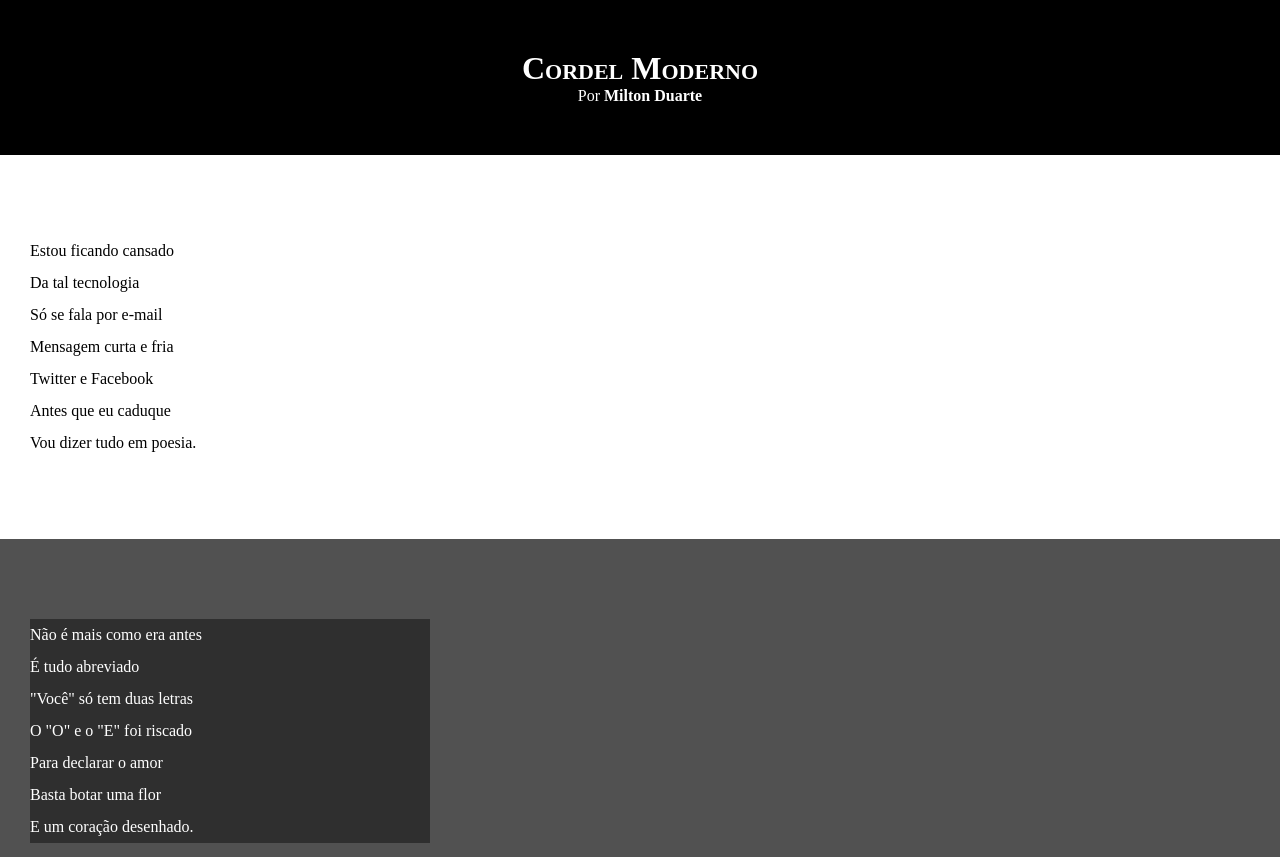
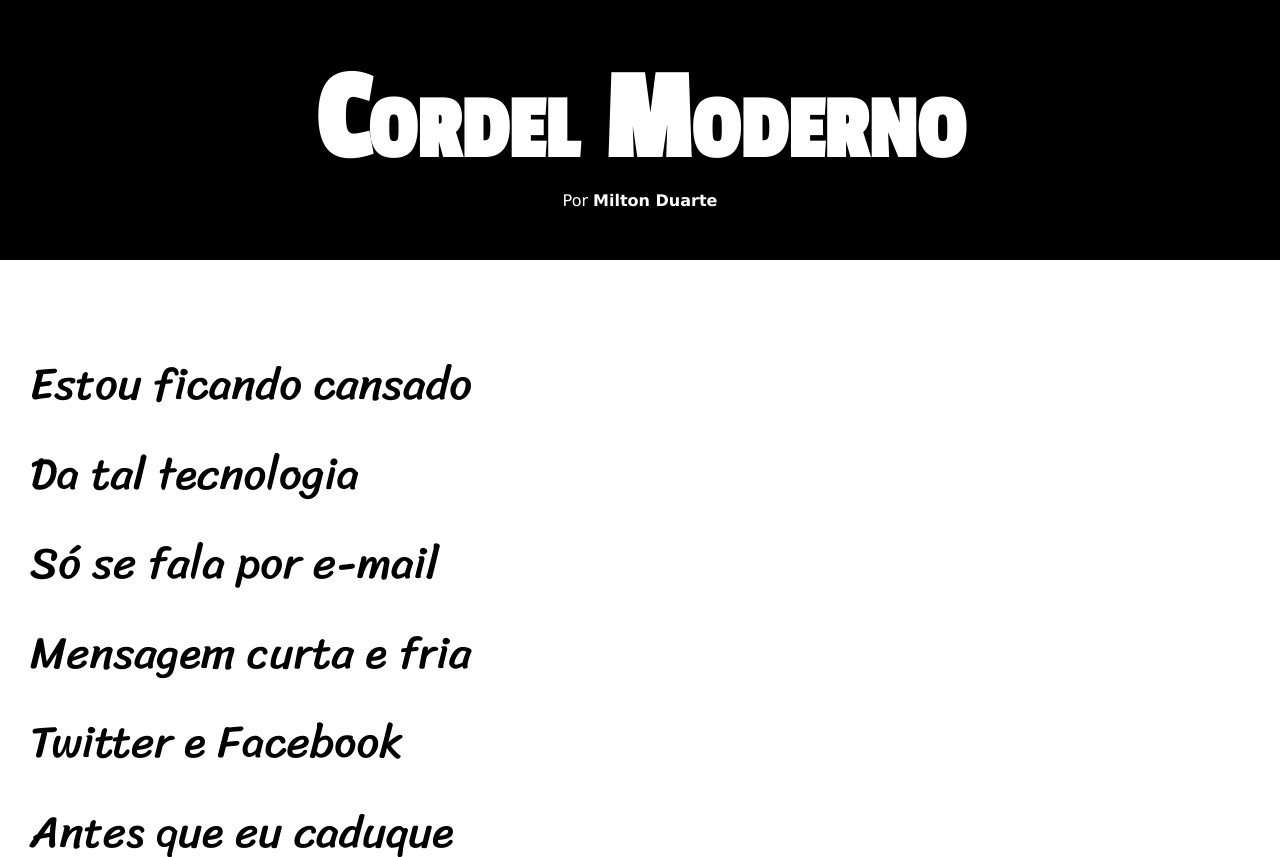
Before and after one commit to fred-lima/html-css, a plain HTML site: page desafios/d012/cordel.html in a window 1280 px wide. Shown: the top 857 px of the page. Drawn offline with Linux system fonts and the light colour scheme.

Commit message:
atualização de estilos desafio 12

```diff
--- a/desafios/d012/estilo/style.css
+++ b/desafios/d012/estilo/style.css
@@ -1,13 +1,27 @@
 @charset "UTF-8";
 
+@import url('https://fonts.googleapis.com/css2?family=Passion+One&display=swap');
+
+@import url('https://fonts.googleapis.com/css2?family=Sriracha&display=swap');
+
+:root{
+
+    --font1: Verdana, Geneva, Tahoma, sans-serif;
+    --font2: 'Passion One', cursive;
+    --font3:'Sriracha', cursive;
+
+}
 *{
     margin: 0px;
     padding: 0px;
+    font-size: 1em;
+
 }
 
 html, body{
     min-height: 100vh;
     background-color: darkgray;
+    font-family: var(--font1);
 }
 
 header{
@@ -19,6 +33,9 @@ header{
 header>h1{
     padding-top: 50px;
     font-variant: small-caps;
+    font-family: var(--font2);
+    font-size: 10vw;
+
 }
 
 header>p{
@@ -32,7 +49,7 @@ header a, footer a {
 
 }
 
-header a:hover, footer a: :hover{
+header a:hover, footer a:hover{
     text-decoration: underline;
 }
 section{
@@ -40,6 +57,8 @@ section{
     padding-bottom: 10vh;
     line-height: 2em;
     padding-left: 30px;
+    font-family: var(--font3);
+    font-size: 3.5vw;
 }
 
 section.normal{
@@ -53,7 +72,8 @@ section.imagem{
 }
 
 section.imagem > p {
-    width: 400px;
+    display: inline-block;
+    padding: 5px;
     background-color: rgba(0, 0, 0, 0.425);
 }
 footer {
```
